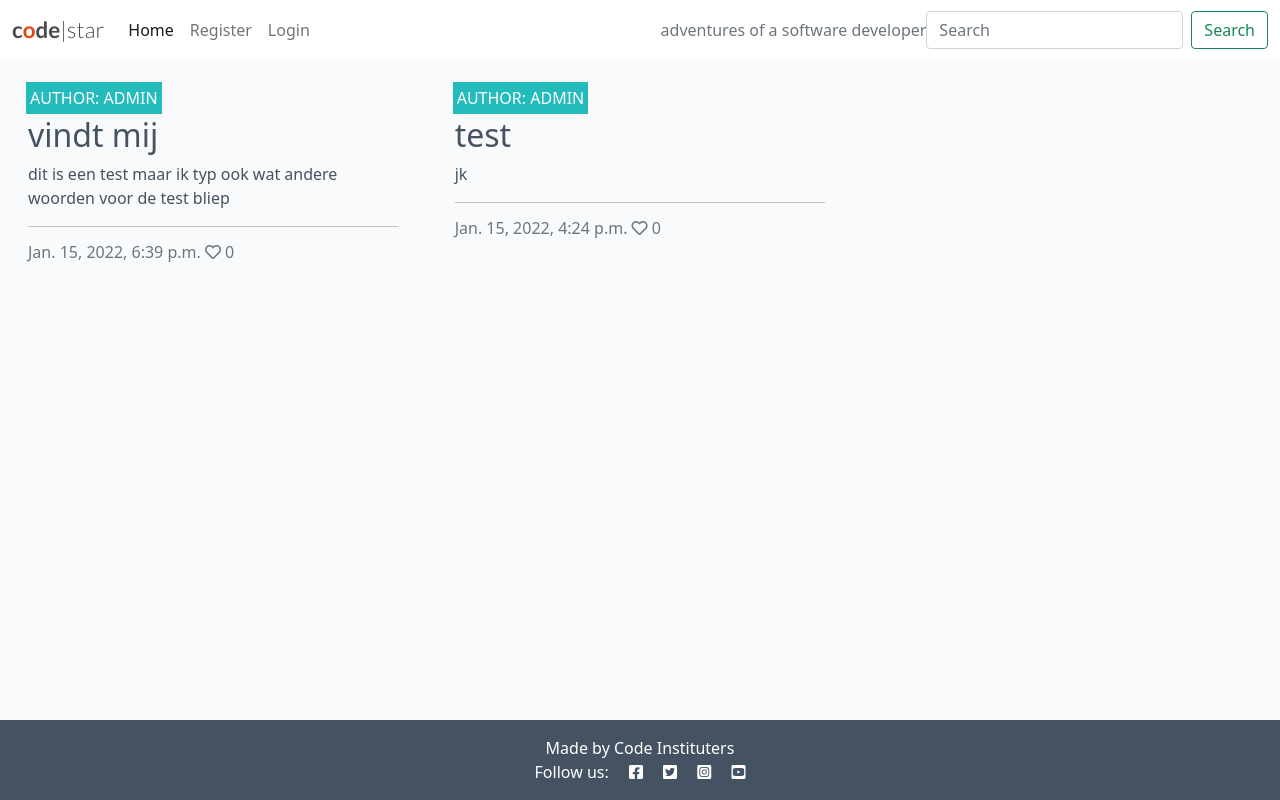
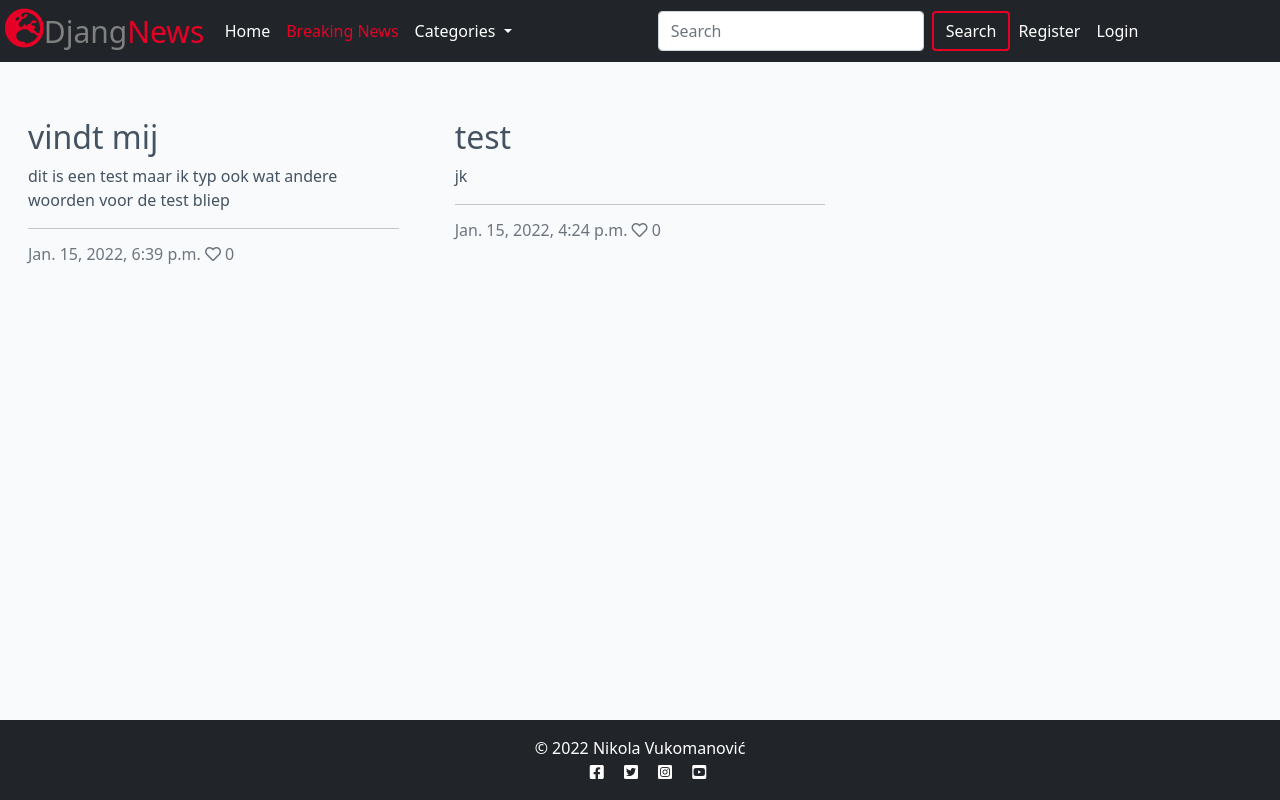
Before and after one commit to NikolaVk/djangnews, a Django app: page / in a window 1280 px wide. Run offline with Django 3.2, Linux system fonts and the light colour scheme; data comes from the database, SQL or seed files in the repository; both versions use the stored data as it was after the commit; data that the repository does not hold is empty.

Commit message:
Add favicon and restyle header

```diff
--- a/news/admin.py
+++ b/news/admin.py
@@ -3,6 +3,7 @@
 from django_summernote.admin import SummernoteModelAdmin
 
 admin.site.register(Category)
+
 
 class CategoryAdmin(admin.ModelAdmin):
     list_display = (
--- a/static/css/style.css
+++ b/static/css/style.css
@@ -2,19 +2,19 @@
     background-color: #F9FAFC;
 }
 
-.brand {
-    font-family: Lato, sans-serif;
-    font-size: 1.4rem;
-    font-weight: 700;
-    color: #4A4A4F;
+.logo {
+    color: #E60026;
+    font-size: 40px;
 }
 
-.red-o {
-    color: #E84610;
+.logod {
+    color: grey;
+    font-size: 30px;
 }
 
-.thin {
-    font-weight: 300;
+.logon {
+    color: #E60026;
+    font-size: 30px;
 }
 
 .light-bg {
@@ -140,3 +140,54 @@
     background: transparent;
     border: none;
 }
+
+.text-white{
+    color: white;
+}
+
+.text-red {
+    color: #E60026;
+}
+
+.text-red:hover {
+    color: #E60026;
+}
+
+.searchbutton {
+    color: white;
+    border: 2px solid #E60026;
+}
+
+.searchbutton:hover {
+    color: white;
+    background-color: #E60026;
+    border: 2px solid #E60026;
+}
+
+.image-container {
+    display: inline-block;
+    overflow: hidden;
+  }
+  .image-container img {
+    display: block;
+    transition: transform .4s;
+  }
+  .image-container:hover img {
+    transform: scale(1.05);
+    transform-origin: 50% 50%;
+  }
+
+  .dropdown:hover .dropdown-menu {
+    display: block;
+    margin-top: 0;
+ }
+
+ .nav-block {
+     width: 100%;
+     padding: 0 5px 0 5px;
+ }
+
+ .ham {
+    color: #fff;
+    font-size: 30px;
+ }
--- a/templates/base.html
+++ b/templates/base.html
@@ -17,46 +17,80 @@
         integrity="sha384-gtEjrD/SeCtmISkJkNUaaKMoLD0//ElJ19smozuHV6z3Iehds+3Ulb9Bn9Plx0x4" crossorigin="anonymous">
     </script>
     <link rel="stylesheet" href="{% static 'css/style.css' %}">
-
+    <link rel="icon" type="image/png" href="/static/images/favicon.png">
 </head>
 
 <body class="d-flex flex-column h-100 main-bg">
 
     <!-- Navigation -->
 
-    <nav class="navbar navbar-expand-lg navbar-light bg-white">
-        <div class="container-fluid">
-            <a class="navbar-brand" href="{% url 'home' %}"><span class="brand">c<span class="red-o">o</span>de<span
-                        class="thin">|star</span></span></span></a>
+    <nav class="navbar navbar-expand-lg bg-dark">
+        <div class="nav-block">
+            <div class="row g-0">
+                <div class="col-sm-12 col-lg-2">
+                    <div class="row g-0">
+                    <div class="col-10">
+                        <a class="navbar-brand" href="{% url 'home' %}"><i class="fas fa-globe-europe logo" ></i><span  class="logod">Djang</span><span class="logon">News</span></a>
+                    </div>
+                    <div class="col-2">
                         <button class="navbar-toggler" type="button" data-bs-toggle="collapse" data-bs-target="#navbarText"
                         aria-controls="navbarText" aria-expanded="false" aria-label="Toggle navigation">
-                <span class="navbar-toggler-icon"></span>
+                        <span class="navbar-toggler-icon"><i class="fas fa-bars ham"></i></span>
                         </button>
+                    </div>
+                </div>
+                </div>
+                <div class="col-10 collapse navbar-collapse" id="navbarText">
+                <div class="col-3 col-md-5">
+                    <ul class="navbar-nav me-auto mb-2 mb-lg-0">
+                        <li class="nav-item">
+                            <a class="nav-link text-white active" aria-current="page" href="{% url 'home' %}">Home</a>
+                        </li>
+                        <li class="nav-item">
+                            <a class="nav-link text-red" href="#">Breaking News</a>
+                        </li>
+                        <li class="nav-item dropdown">
+                            <a class="nav-link dropdown-toggle text-white" href="#" id="navbarDropdown" role="button" data-bs-toggle="dropdown" aria-expanded="false">
+                              Categories
+                            </a>
+                            <ul class="dropdown-menu" aria-labelledby="navbarDropdown">
+                                <li><a class="dropdown-item" href="#">World</a></li>
+                                <li><hr class="dropdown-divider"></li>
+                                <li><a class="dropdown-item" href="#">Tech</a></li>
+                                <li><a class="dropdown-item" href="#">Business</a></li>
+                                <li><a class="dropdown-item" href="#">Sports</a></li>
+                                <li><a class="dropdown-item" href="#">Travel</a></li>
+                                <li><a class="dropdown-item" href="#">Media and entertainment</a></li>
+                              </ul>
+                        </li>
+                    </ul>
+
+                </div>
+                <div class="col-lg-4 col-md-2 col-sm-12">
+                    <form class="d-flex" method="GET" action="{% url 'searchResults' %}">
+                        <input class="form-control me-2" type="search" placeholder="Search" aria-label="Search" name="q">
+                        <button class="btn btn-outline searchbutton" type="submit">Search</button>
+                    </form>
+                </div>
+                <div class="col-3 col-md-3">
                     <div class="collapse navbar-collapse" id="navbarText">
                         <ul class="navbar-nav me-auto mb-2 mb-lg-0">
-                    <li class="nav-item">
-                        <a class="nav-link active" aria-current="page" href="{% url 'home' %}">Home</a>
-                    </li>
                             {% if user.is_authenticated %}
                             <li class="nav-item">
-                        <a class="nav-link" href="{% url 'account_logout' %}">Logout</a>
+                                <a class="nav-link text-white" href="{% url 'account_logout' %}">Logout</a>
                             </li>
                             {% else %}
                             <li class="nav-item">
-                        <a class="nav-link" href="{% url 'account_signup' %}">Register</a>
+                                <a class="nav-link text-white" href="{% url 'account_signup' %}">Register</a>
                             </li>
                             <li class="nav-item">
-                        <a class="nav-link" href="{% url 'account_login' %}">Login</a>
+                                <a class="nav-link text-white" href="{% url 'account_login' %}">Login</a>
                             </li>
                             {% endif %}
                         </ul>
-                <span class="navbar-text text-muted">
-                    adventures of a software developer
-                </span>
-                <form class="d-flex" method="GET" action="{% url 'searchResults' %}">
-                    <input class="form-control me-2" type="search" placeholder="Search" aria-label="Search" name="q">
-                    <button class="btn btn-outline-success" type="submit">Search</button>
-                  </form>
+                    </div>
+                </div>
+            </div>
         </div>
         </div>
     </nav>
@@ -81,9 +115,9 @@
     </main>
 
     <!-- Footer -->
-    <footer class="footer mt-auto py-3 dark-bg">
-        <p class="m-0 text-center text-white">Made by Code Instituters</p>
-        <p class="m-0 text-center text-white">Follow us: <i class="fab fa-facebook-square ms-3"></i>
+    <footer class="footer mt-auto py-3 bg-dark">
+        <p class="m-0 text-center text-white">© 2022 Nikola Vukomanović</p>
+        <p class="m-0 text-center text-white"><i class="fab fa-facebook-square ms-3"></i>
             <i class="fab fa-twitter-square ms-3"></i>
             <i class="fab fa-instagram-square ms-3"></i>
             <i class="fab fa-youtube-square ms-3"></i></p>
--- a/templates/index.html
+++ b/templates/index.html
@@ -14,7 +14,7 @@
                         <div class="card-body">
                             <div class="image-container">
                                 {% if "placeholder" in post.featured_image.url %}
-                                <img class="card-img-top"
+                                <img class="card-img-top zoom"
                                     src="https://codeinstitute.s3.amazonaws.com/fullstack/blog/default.jpg">
                                 {% else %}
                                 <img class="card-img-top" src=" {{ post.featured_image.url }}">
```
Also changed, not shown: db.sqlite3, static/images/favicon.png (added). Lines whose indentation alone changed are shown as unchanged.
